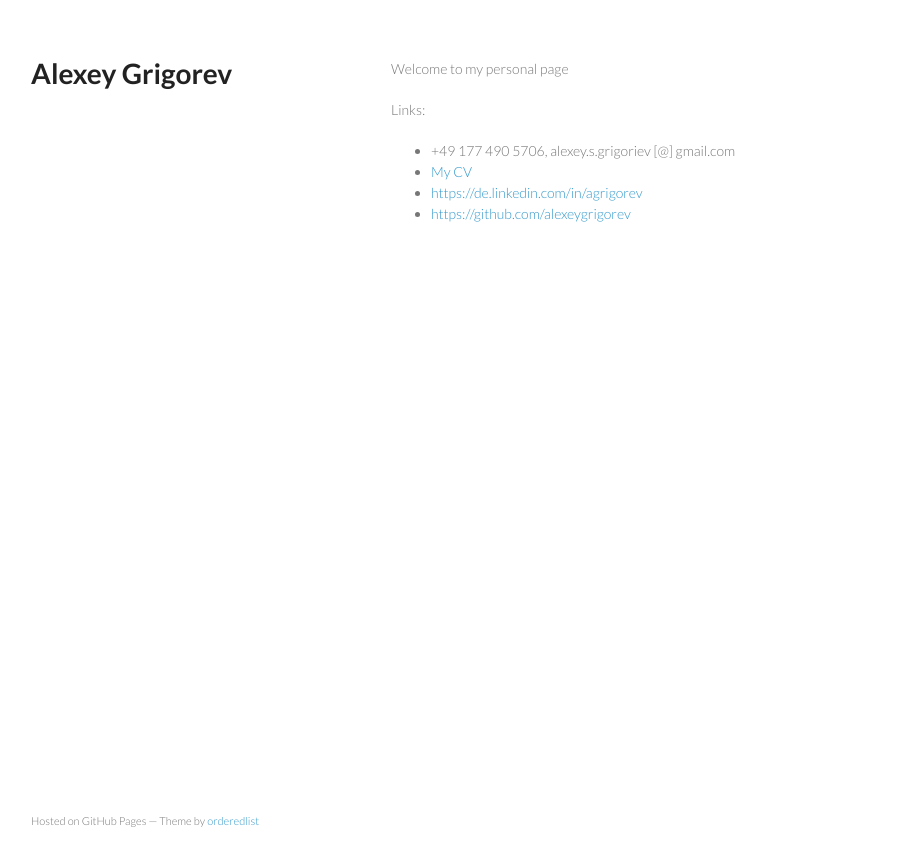
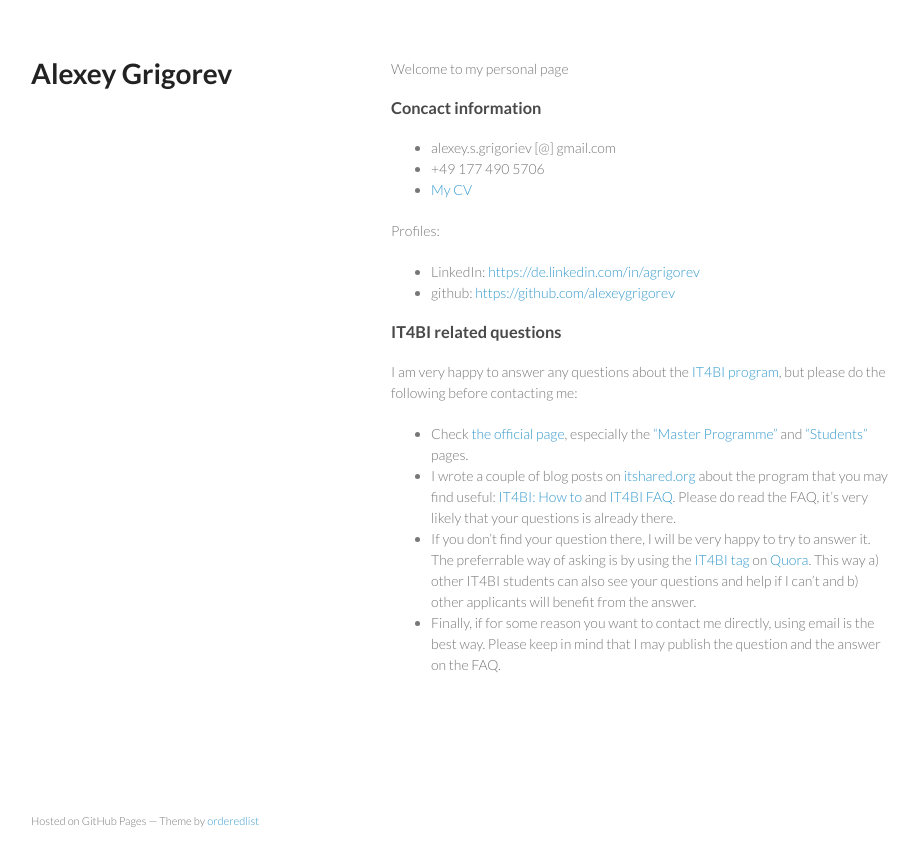
Before and after one commit to alexeygrigorev/alexeygrigorev.github.io, a Jekyll site: the page built from index.md, in a window 1280 px wide. Shown: the top 866 px of the page, without its empty margins (179-1098 px from the left). Built offline with Jekyll 4.4.1, drawn with Linux system fonts in a browser that asks for light colours.

Commit message:
Update index.md

```diff
--- a/index.md
+++ b/index.md
@@ -8,9 +8,24 @@ title: Alexey Grigorev - Personal Page
 
 Welcome to my personal page
 
-Links:
+### Concact information
 
-- +49 177 490 5706, alexey.s.grigoriev [@] gmail.com
+- alexey.s.grigoriev [@] gmail.com
+- +49 177 490 5706
 - [My CV](/cv)
-- [https://de.linkedin.com/in/agrigorev](https://de.linkedin.com/in/agrigorev)
-- [https://github.com/alexeygrigorev](https://github.com/alexeygrigorev)
+
+
+Profiles:
+
+- LinkedIn: [https://de.linkedin.com/in/agrigorev](https://de.linkedin.com/in/agrigorev)
+- github: [https://github.com/alexeygrigorev](https://github.com/alexeygrigorev)
+
+
+### IT4BI related questions
+
+I am very happy to answer any questions about the [IT4BI program](http://it4bi.univ-tours.fr/), but please do the following before contacting me:
+
+- Check [the official page](http://it4bi.univ-tours.fr), especially the ["Master Programme"](http://it4bi.univ-tours.fr/home/master-programme/) and ["Students"](http://it4bi.univ-tours.fr/home/students/) pages.
+- I wrote a couple of blog posts on [itshared.org](itshared.org) about the program that you may find useful: [IT4BI: How to](http://www.itshared.org/2015/01/it4bi-how-to.html) and [IT4BI FAQ](http://www.itshared.org/2015/01/it4bi-faq.html). Please do read the FAQ, it's very likely that your questions is already there.
+- If you don't find your question there, I will be very happy to try to answer it. The preferrable way of asking is by using the [IT4BI tag](https://www.quora.com/IT4BI) on [Quora](http://quora.com). This way a) other IT4BI students can also see your questions and help if I can't and b) other applicants will benefit from the answer.
+- Finally, if for some reason you want to contact me directly, using email is the best way. Please keep in mind that I may publish the question and the answer on the FAQ.
```
